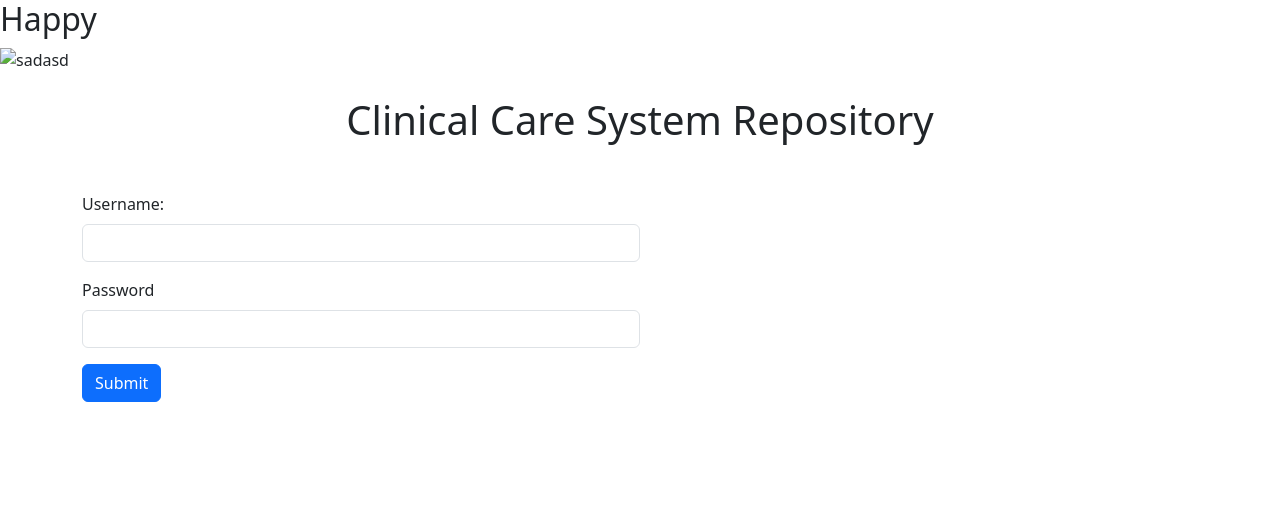
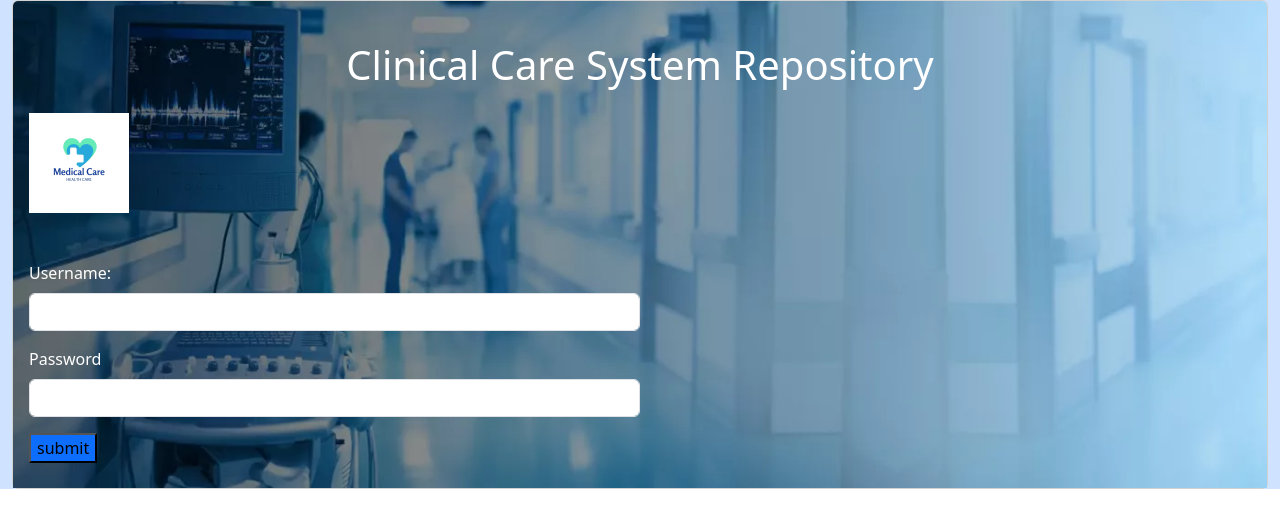
Before and after one commit to Kurt-hash/Clinical-Care-System, a plain HTML site: page index.html in a window 1280 px wide. Drawn offline with nearby package versions, Linux system fonts and the light colour scheme.

Commit message:
updates v1

```diff
--- a/index.html
+++ b/index.html
@@ -8,10 +8,15 @@
     <title>Clinic Care System Repository</title>
 </head>
 <body>
-    <h2>Happy</h2>
-    <img src="" alt="sadasd">
-    <div class="container">
+    <div class="container-fluid bg-primary-subtle ">
+        <div class="card">
+            <img src="BG.png" alt="bg" class="card-img-top" >
+
+
+            <div class="card-img-overlay text-white ">
+                <form action="patient.html">
                     <h1 class="text-center my-4">Clinical Care System Repository</h1>
+                    <img src="logo1.png" alt="" height="100px" width="100px">
                     <div class="mb-3 w-50 my-5 ">
                         <label for="username" class="form-label" >Username:</label>
                         <input type="text" class="form-control" name="username" id="username">
@@ -20,19 +25,13 @@
                         <label for="password" class="form-label">Password</label>
                         <input type="password" class="form-control" name="passowrd" id="password">
                     </div>
-        <a href="patient.html" class="btn btn-primary">Submit</a>
+                    <div>
+                        <input type="submit" name="submit" id="submit" value="submit" class="bg-primary">
                     </div>
-
-
-
-
-
-
-
-
-
-
-
+                </form>
+            </div>
+        </div>
+    </div>
 
     <script src="https://cdn.jsdelivr.net/npm/bootstrap@5.3.0-alpha1/dist/js/bootstrap.bundle.min.js" integrity="sha384-w76AqPfDkMBDXo30jS1Sgez6pr3x5MlQ1ZAGC+nuZB+EYdgRZgiwxhTBTkF7CXvN" crossorigin="anonymous"></script>
 </body>
```
Also changed, not shown: BG.png (added), logo1.png (added). Lines whose indentation alone changed are shown as unchanged.
